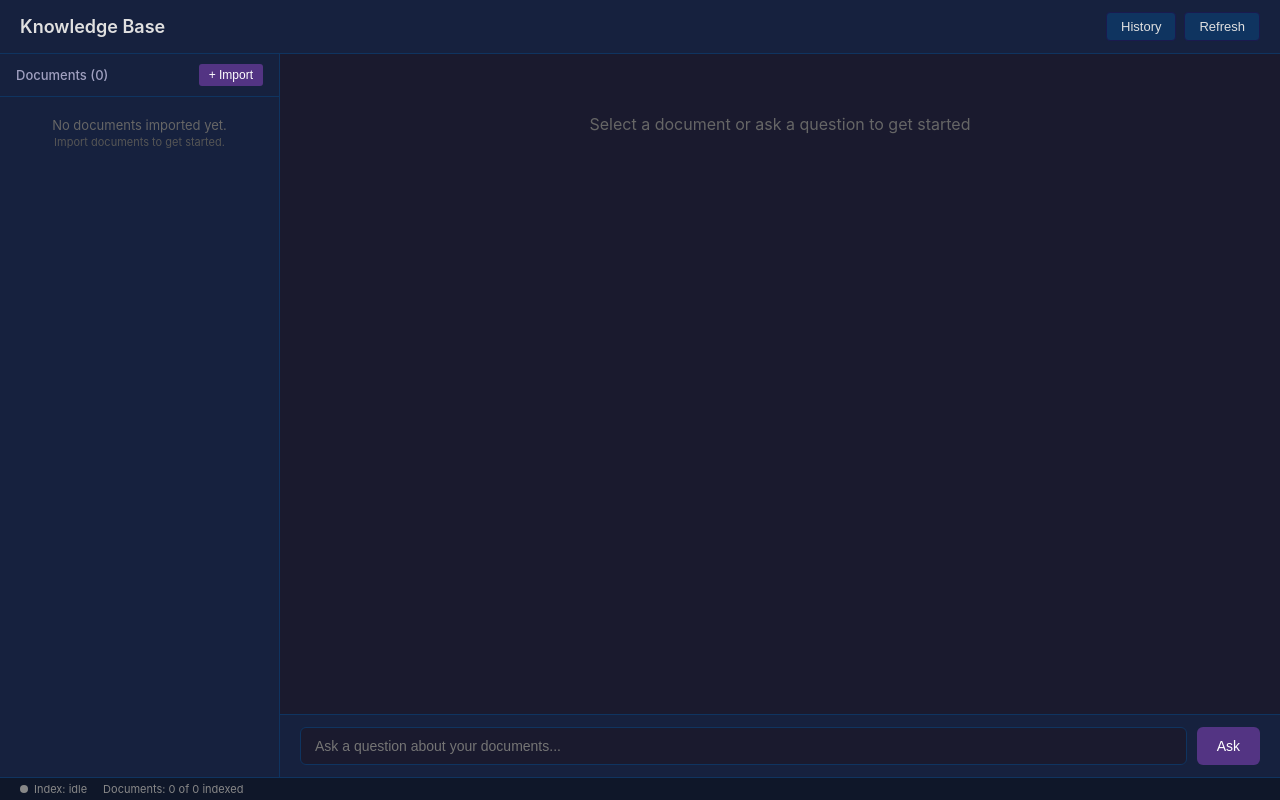
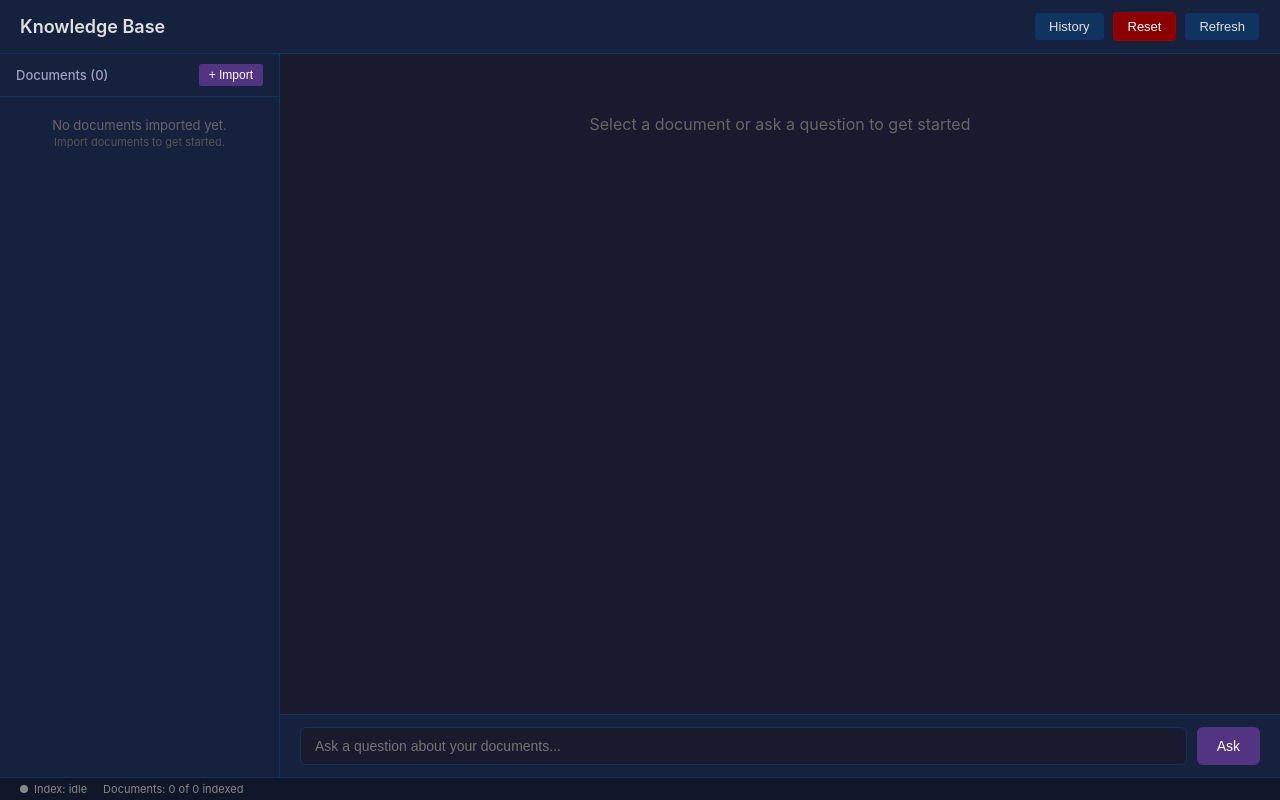
Before and after one commit to kuldeep7688/QA_app_dev_with_harness, a React (Vite) app: page / in a window 1280 px wide. Built offline with nearby package versions, Linux system fonts and the light colour scheme.

Commit message:
feat: add Reset button with confirmation dialog to header

```diff
--- a/src/renderer/App.tsx
+++ b/src/renderer/App.tsx
@@ -5,6 +5,7 @@ import { DocumentDetail } from './components/DocumentDetail';
 import { ImportPanel } from './components/ImportPanel';
 import { StatusBar } from './components/StatusBar';
 import { ConversationHistory } from './components/ConversationHistory';
+import { ResetDialog } from './components/ResetDialog';
 import { Document, AppStatus, QAHistory } from './shared-types';
 
 export function App() {
@@ -19,6 +20,7 @@ export function App() {
   const [history, setHistory] = useState<QAHistory[]>([]);
   const [showImport, setShowImport] = useState(false);
   const [showHistory, setShowHistory] = useState(false);
+  const [showResetDialog, setShowResetDialog] = useState(false);
 
   // Verify preload loaded
   useEffect(() => {
@@ -125,6 +127,26 @@ export function App() {
     setShowImport(false);
   }, []);
 
+  const handleReset = useCallback(async () => {
+    try {
+      await window.knowledgeBase.app.resetData();
+      setDocuments([]);
+      setHistory([]);
+      setSelectedDoc(null);
+      setShowHistory(false);
+      setShowImport(false);
+      setAppStatus({
+        documentsLoaded: 0,
+        indexStatus: 'idle',
+        lastActivity: '',
+        indexedCount: 0,
+      });
+      setShowResetDialog(false);
+    } catch (err) {
+      console.error('Reset failed:', err);
+    }
+  }, []);
+
   return (
     <div style={{ display: 'flex', flexDirection: 'column', height: '100vh' }}>
       <header style={{
@@ -152,6 +174,20 @@ export function App() {
             History {history.length > 0 ? `(${history.length})` : ''}
           </button>
           <button
+            onClick={() => setShowResetDialog(true)}
+            style={{
+              padding: '6px 14px',
+              background: '#8b0000',
+              color: '#fff',
+              border: '1px solid #a00000',
+              borderRadius: '4px',
+              cursor: 'pointer',
+              fontSize: '13px',
+            }}
+          >
+            Reset
+          </button>
+          <button
             onClick={refreshDocuments}
             style={{
               padding: '6px 14px',
@@ -167,6 +203,13 @@ export function App() {
           </button>
         </div>
       </header>
+
+      {showResetDialog && (
+        <ResetDialog
+          onConfirm={handleReset}
+          onCancel={() => setShowResetDialog(false)}
+        />
+      )}
 
       <div style={{ display: 'flex', flex: 1, overflow: 'hidden' }}>
         {/* Left panel: Document list */}
```
